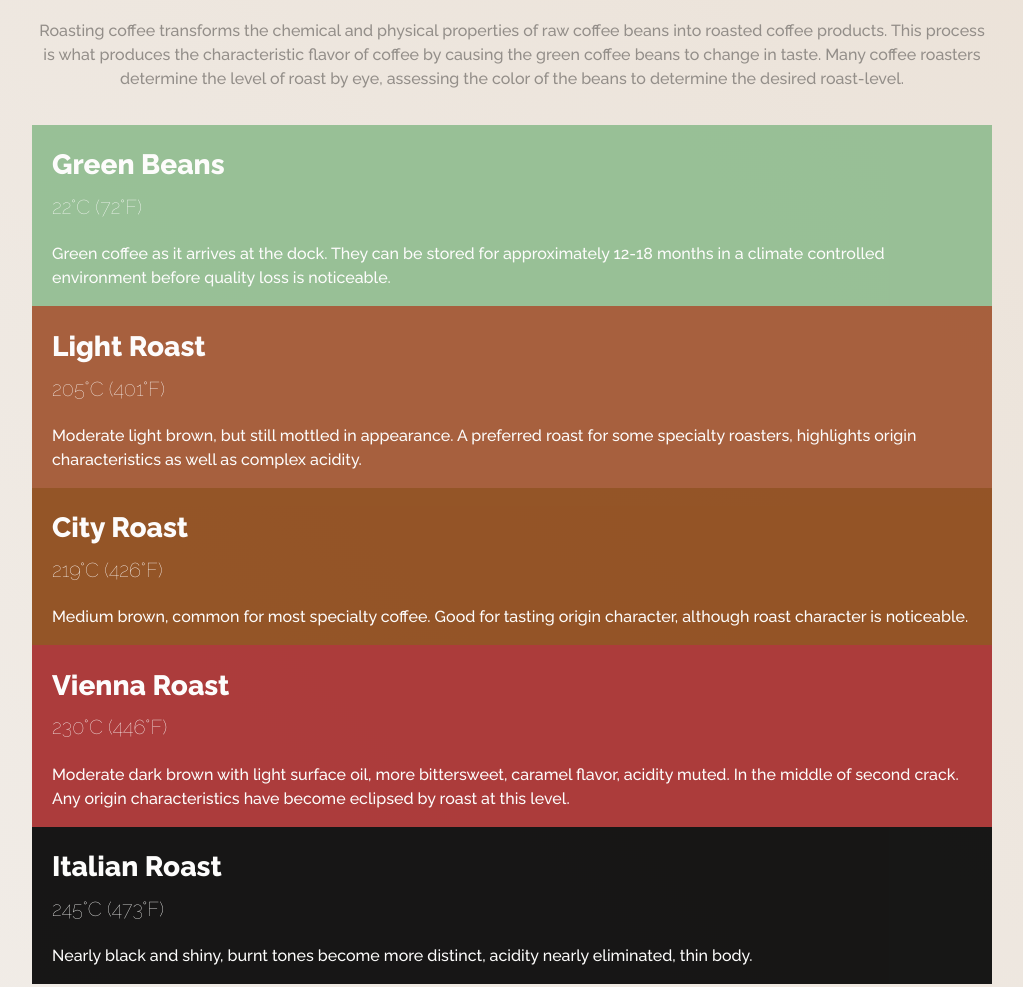
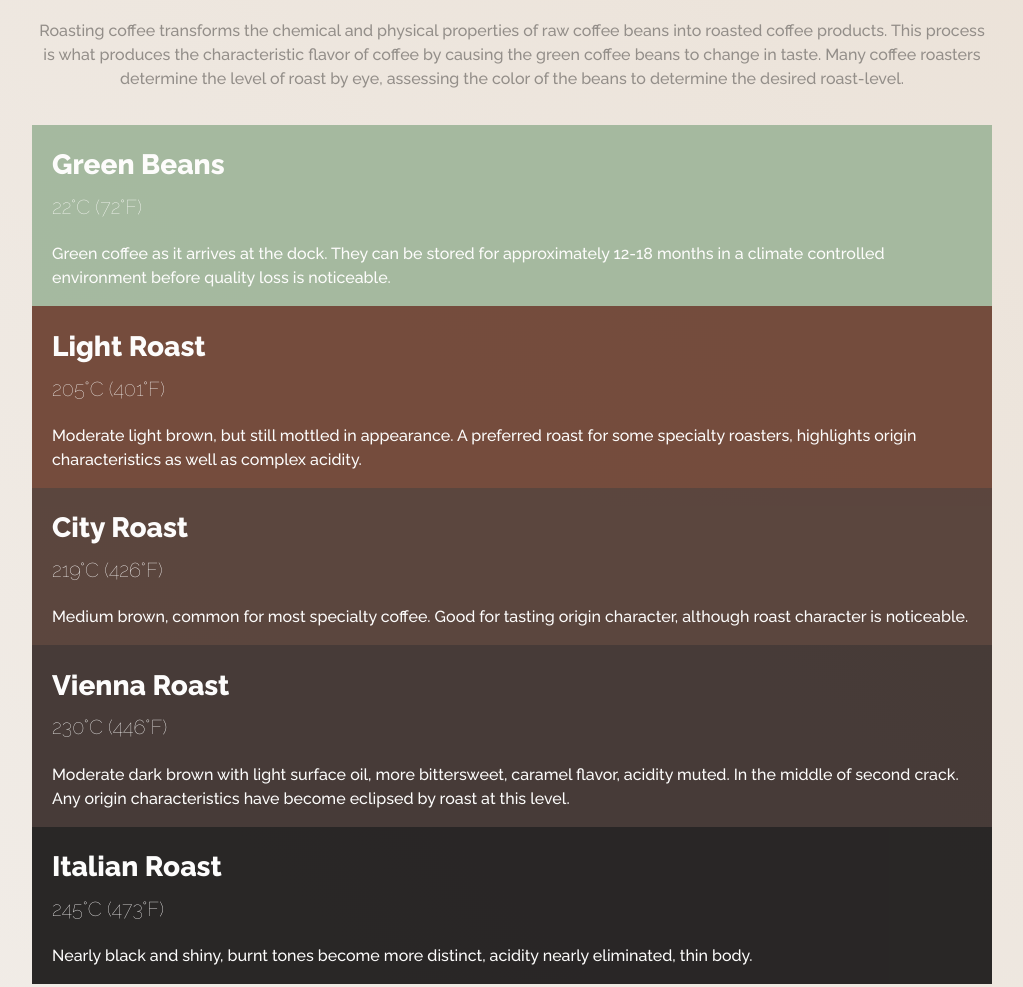
Before and after one commit to ulalu/TG-Pre-Work, a plain HTML site: page CSSprework/Colors/Lesson/index.html in a window 1280 px wide. Shown: the part 511-1498 px from the top of the page, without its empty margins (128-1151 px from the left). Drawn offline with Linux system fonts and the light colour scheme.

Commit message:
CSS Colors Ex 2-5

```diff
--- a/CSSprework/Colors/Lesson/style.css
+++ b/CSSprework/Colors/Lesson/style.css
@@ -51,28 +51,29 @@ body {
 
 /* Roast types */
 .green {
-  background-color: DarkSeaGreen;
+  background-color: #9EB599;
 }
 
 .light {
-  background-color: Sienna;
+  background-color: #683C2C;
 }
 
 .city {
-  background-color: SaddleBrown;
+  background-color: #4C352D;
 }
 
 .vienna {
-  background-color: Brown;
+  background-color: #352926;
 }
 
 .italian {
-  background-color: Black;
+  background-color: #141212;
 }
 
 /* Typography */
 h1 {
-  color: #41292C;
+  background-color: Aqua;
+  color: MidnightBlue;
   font-family: 'Covered By Your Grace', sans-serif;
   font-size: 100px;
   line-height: 76px;
```
